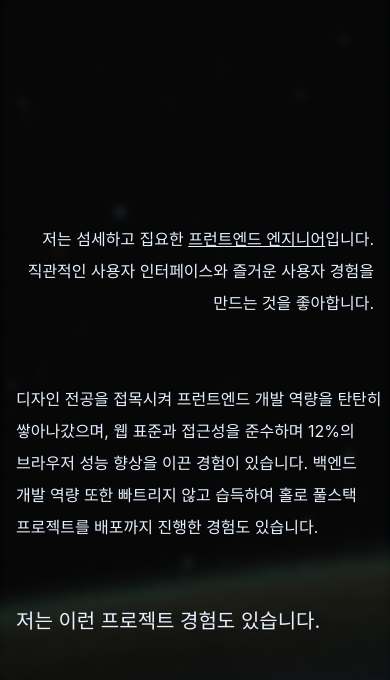
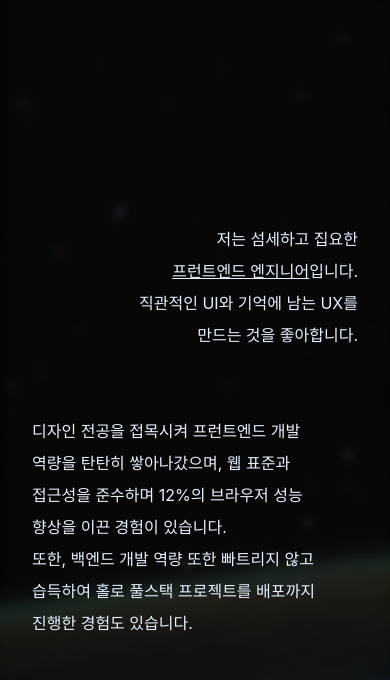
Before and after one commit to songforthemute/pf-2023, a website: page index.html in a window 390 px wide. Shown: the part 416-1096 px from the top of the page. Drawn offline with Linux system fonts and the light colour scheme; a web font is replaced by a local one.

Commit message:
Fix strings layout

```diff
--- a/index.html
+++ b/index.html
@@ -80,20 +80,21 @@
             <!-- <p class="intro__box intro__paragraph"> -->
             <!-- 1: introduce 2 -->
             <section class="intro__box intro__right intro__paragraph">
+                <span>저는 섬세하고 집요한</span
+                ><span><u>프런트엔드 엔지니어</u>입니다.</span>
+                <span>직관적인 UI와 기억에 남는 UX를</span
+                ><span>만드는 것을 좋아합니다.</span>
+            </section>
+            <section class="intro__box intro__left intro__paragraph">
                 <span
-                    >저는 섬세하고 집요한
-                    <u>프런트엔드 엔지니어</u>입니다.</span
+                    >디자인 전공을 접목시켜 프런트엔드 개발 역량을 탄탄히
+                    쌓아나갔으며, 웹 표준과 접근성을 준수하며 12%의 브라우저
+                    성능 향상을 이끈 경험이 있습니다.</span
                 >
                 <span
-                    >직관적인 사용자 인터페이스와 즐거운 사용자 경험을 만드는
-                    것을 좋아합니다.</span
+                    >또한, 백엔드 개발 역량 또한 빠트리지 않고 습득하여 홀로
+                    풀스택 프로젝트를 배포까지 진행한 경험도 있습니다.</span
                 >
-            </section>
-            <section class="intro__box intro__left intro__paragraph">
-                디자인 전공을 접목시켜 프런트엔드 개발 역량을 탄탄히
-                쌓아나갔으며, 웹 표준과 접근성을 준수하며 12%의 브라우저 성능
-                향상을 이끈 경험이 있습니다. 백엔드 개발 역량 또한 빠트리지 않고
-                습득하여 홀로 풀스택 프로젝트를 배포까지 진행한 경험도 있습니다.
             </section>
             <!-- </p> -->
             <!--  -->
--- a/src/scss/intro.scss
+++ b/src/scss/intro.scss
@@ -30,8 +30,8 @@
         margin-left: $size-20;
         text-align: left;
         @media (max-width: 480px) {
-            width: initial;
-            margin-left: $size-4;
+            width: 80vw;
+            margin-left: $size-8;
             // margin-right: $size-8;
         }
     }
@@ -41,9 +41,9 @@
         margin-right: $size-20;
         text-align: right;
         @media (max-width: 480px) {
-            width: initial;
+            width: 85vw;
             // margin-left: $size-8;
-            margin-right: $size-4;
+            margin-right: $size-8;
         }
     }
 
```
Also changed, not shown: style/index.css.
